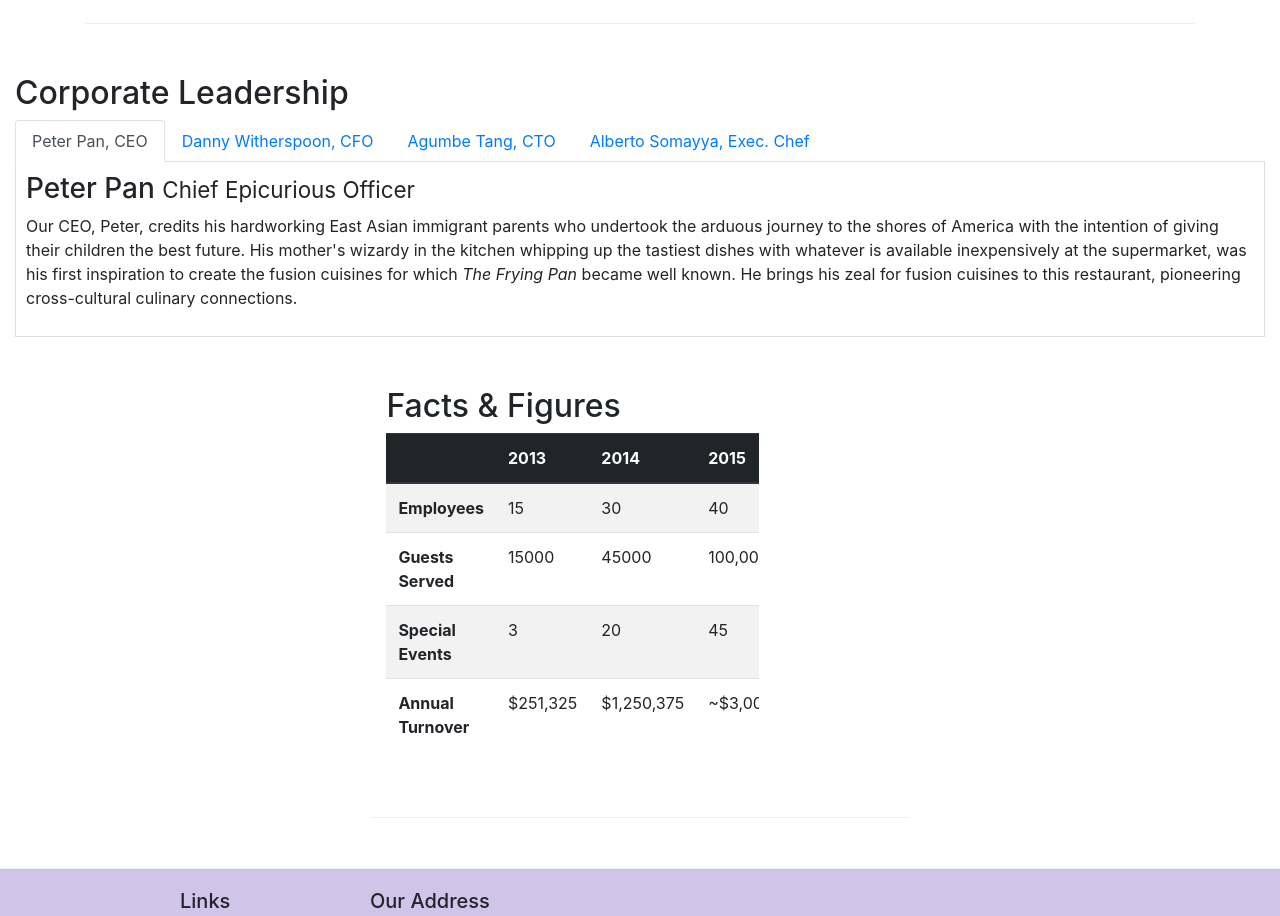
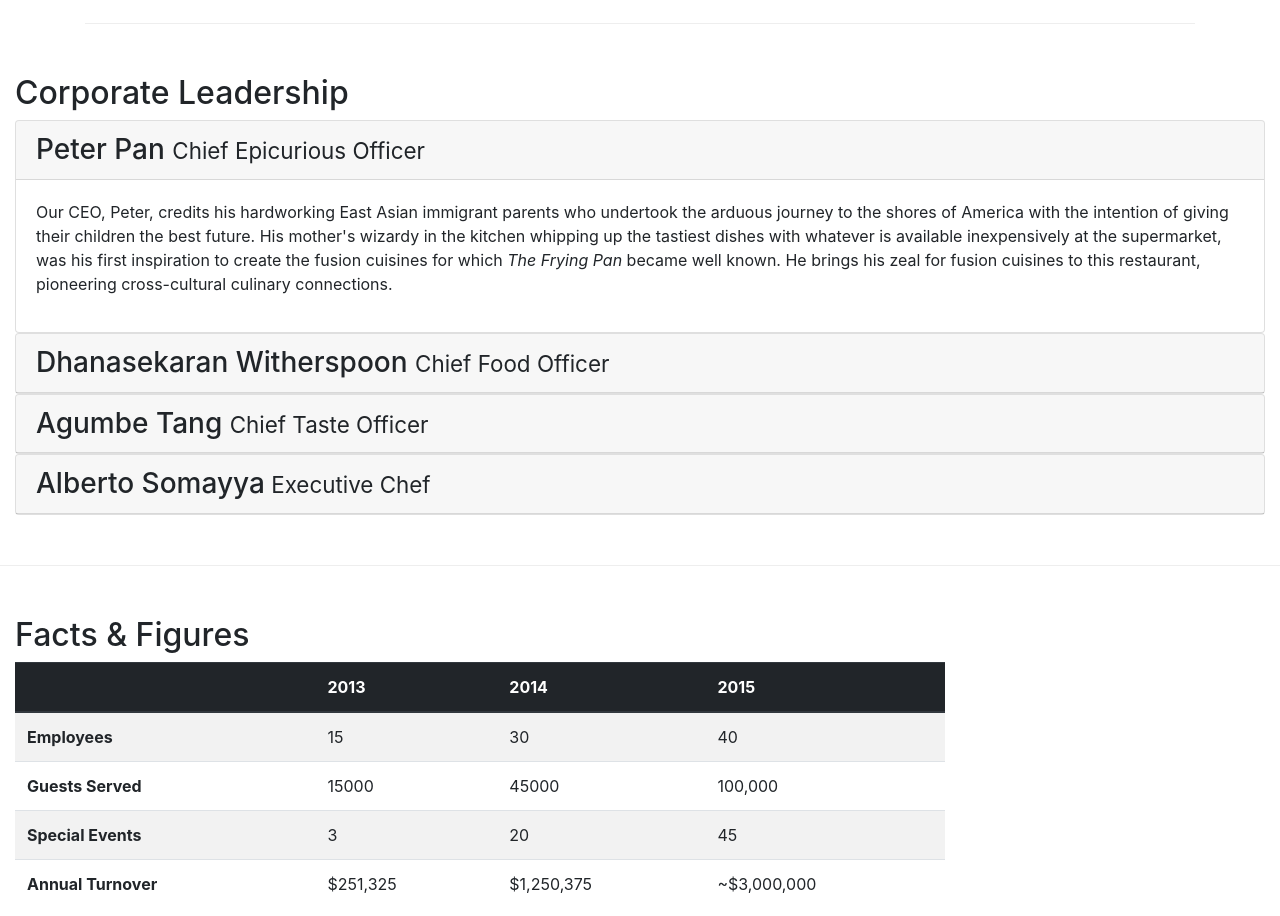
Before and after one commit to richellek/bootstrap, a website: page aboutus.html in a window 1280 px wide. Shown: the part 940-1856 px from the top of the page. Drawn offline with nearby package versions, Linux system fonts and the light colour scheme.

Commit message:
Accordians

```diff
--- a/aboutus.html
+++ b/aboutus.html
@@ -101,40 +101,58 @@
         <div class="row row-content">
             <div class="col-12 d-none d-sm-block">
                 <h2>Corporate Leadership</h2>
-                <ul class="nav nav-tabs">
-                    <li class="nav-item">
-                      <a class="nav-link active" href="#peter" role="tab" data-toggle="tab">Peter Pan, CEO</a>
-                    </li>
-                    <li class="nav-item">
-                      <a class="nav-link" href="#danny" role="tab" data-toggle="tab">Danny Witherspoon, CFO</a>
-                    </li>
-                    <li class="nav-item">
-                      <a class="nav-link" href="#agumbe"role="tab"
-                        data-toggle="tab">Agumbe Tang, CTO</a>
-                    </li>
-                    <li class="nav-item">
-                      <a class="nav-link" href="#alberto" role="tab" data-toggle="tab">Alberto Somayya, Exec. Chef</a>
-                    </li>
-                </ul>
-                <div class="tab-content">
-                    <div role="tabpanel" class="tab-pane fade show active" id="peter">
-                        <h3>Peter Pan <small>Chief Epicurious Officer</small></h3>
-                        <p>Our CEO, Peter, credits his hardworking East Asian immigrant parents who undertook the arduous journey to the shores of America with the intention of giving their children the best future. His mother's wizardy in the kitchen whipping up the tastiest dishes with whatever is available inexpensively at the supermarket, was his first inspiration to create the fusion cuisines for which <em>The Frying Pan</em> became well known. He brings his zeal for fusion cuisines to this restaurant, pioneering cross-cultural culinary connections.</p>
+                    <div id="accordion">
+                        <div class="card">
+                            <div class="card-header" role="tab" id="peterhead">
+                                <h3 class="mb-0">
+                                   <a data-toggle="collapse" data-target="#peter">
+                                   Peter Pan <small>Chief Epicurious Officer</small></a> </h3>
+                            </div>
+                            <div class="collapse show" id="peter" data-parent="#accordion">
+                                <div class="card-body">
+                                    <p class="d-none d-sm-block">Our CEO, Peter, credits his hardworking East Asian immigrant parents who undertook the arduous journey to the shores of America with the intention of giving their children the best future. His mother's wizardy in the kitchen whipping up the tastiest dishes with whatever is available inexpensively at the supermarket, was his first inspiration to create the fusion cuisines for which <em>The Frying Pan</em> became well known. He brings his zeal for fusion cuisines to this restaurant, pioneering cross-cultural culinary connections.</p>
+                                </div>
+                            </div>
+                        </div>
+                        <div class="card">
+                            <div class="card-header" role="tab" id="dannyhead">
+                                <h3 class="mb-0">
+                                    <a class="collapsed" data-toggle="collapse" data-target="#danny">
+                                        Dhanasekaran Witherspoon <small>Chief Food Officer</small></a> </h3>
+                            </div>
+                            <div class="collapse" id="danny" data-parent="#accordion">
+                                <div class="card-body">
+                                    <p class="d-none d-sm-block">Our CFO, Danny, as he is affectionately referred to by his colleagues, comes from a long established family tradition in farming and produce. His experiences growing up on a farm in the Australian outback gave him great appreciation for varieties of food sources. As he puts it in his own words, <em>Everything that runs, wins, and everything that stays, pays!</em></p>
+                                </div>
+                            </div>
+                        </div>
+                        <div class="card">
+                            <div class="card-header" role="tab" id="agumbehead">
+                                <h3 class="mb-0">
+                                    <a class="collapsed" data-toggle="collapse" data-target="#agumbe">
+                                            Agumbe Tang <small>Chief Taste Officer</small></a> </h3>
+                            </div>
+                            <div class="collapse" id="agumbe" data-parent="#accordion">
+                                <div class="card-body">
+                                    <p class="d-none d-sm-block">Blessed with the most discerning gustatory sense, Agumbe, our CTO, personally ensures that every dish that we serve meets his exacting tastes. Our chefs dread the tongue lashing that ensues if their dish does not meet his exacting standards. He lives by his motto, <em>You click only if you survive my lick.</em></p>
+                                </div>
+                            </div>
+                        </div>
+                        <div class="card">
+                            <div class="card-header" role="tab" id="albertohead">
+                                <h3 class="mb-0">
+                                    <a class="collapsed" data-toggle="collapse" data-target="#alberto">
+                                            Alberto Somayya<small> Executive Chef</small></a> </h3>
+                            </div>
+                            <div class="collapse" id="alberto" data-parent="#accordion">
+                                <div class="card-body">
+                                    <p class="d-none d-sm-block">Award winning three-star Michelin chef with wide International experience having worked closely with whos-who in the culinary world, he specializes in creating mouthwatering Indo-Italian fusion experiences. He says, <em>Put together the cuisines from the two craziest cultures, and you get a winning hit! Amma Mia!</em></p>
+                                </div>
+                            </div>
+                        </div>
                     </div>
-                    <div role="tabpanel" class="tab-pane fade" id="danny">
-                        <h3>Dhanasekaran Witherspoon <small>Chief Food Officer</small></h3>
-                        <p>Our CFO, Danny, as he is affectionately referred to by his colleagues, comes from a long established family tradition in farming and produce. His experiences growing up on a farm in the Australian outback gave him great appreciation for varieties of food sources. As he puts it in his own words, <em>Everything that runs, wins, and everything that stays, pays!</em></p>
-                    </div>
-                    <div role="tabpanel" class="tab-pane fade" id="agumbe">
-                        <h3>Agumbe Tang <small>Chief Taste Officer</small></h3>
-                        <p>Blessed with the most discerning gustatory sense, Agumbe, our CTO, personally ensures that every dish that we serve meets his exacting tastes. Our chefs dread the tongue lashing that ensues if their dish does not meet his exacting standards. He lives by his motto, <em>You click only if you survive my lick.</em></p>
-                    </div>
-                    <div role="tabpanel" class="tab-pane fade" id="alberto">
-                        <h3>Alberto Somayya <small>Executive Chef</small></h3>
-                        <p>Award winning three-star Michelin chef with wide International experience having worked closely with whos-who in the culinary world, he specializes in creating mouthwatering Indo-Italian fusion experiences. He says, <em>Put together the cuisines from the two craziest cultures, and you get a winning hit! Amma Mia!</em></p>
-                    </div>
-                </div>
-       </div>
+            </div>
+        </div>
        <div class="row row-content">
             <div class="col-12 col-sm-9">
                 <h2>Facts &amp; Figures</h2>
```
